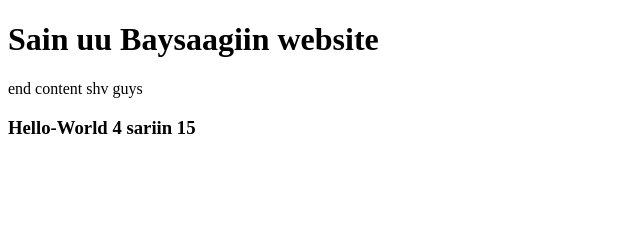
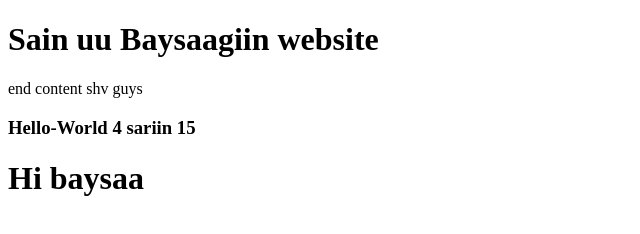
Before and after one commit to baysaa1030/test-repo, a plain HTML site: page index.html in a window 1280 px wide. Shown: the whole page, without its empty margins (0-640 px from the left). Drawn offline with Linux system fonts and the light colour scheme.

Commit message:
05 saijruulsan ym

```diff
--- a/index.html
+++ b/index.html
@@ -11,6 +11,7 @@
     <h1>Sain uu Baysaagiin website</h1>
     <p> end content shv guys</p>
     <h3>Hello-World 4 sariin 15</h3>
+    <h1>Hi baysaa</h1>
 </body>
 
 </html>
```
